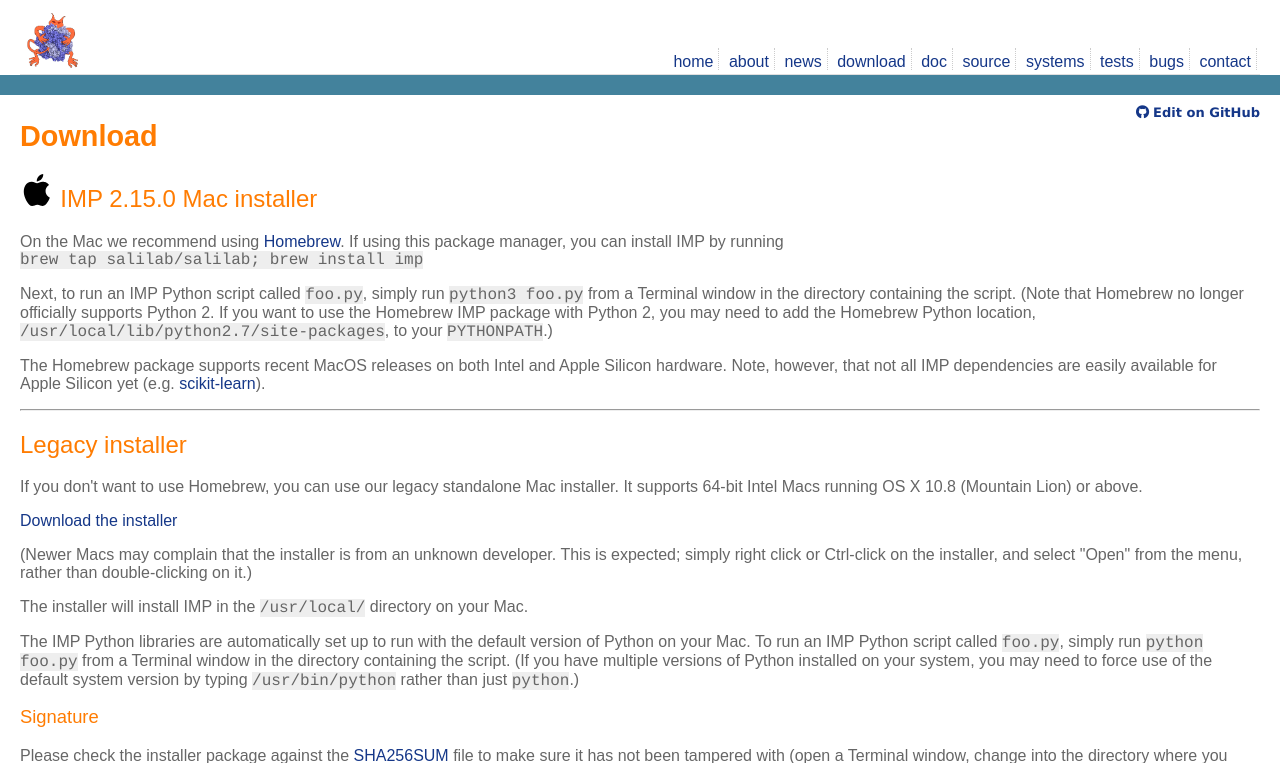
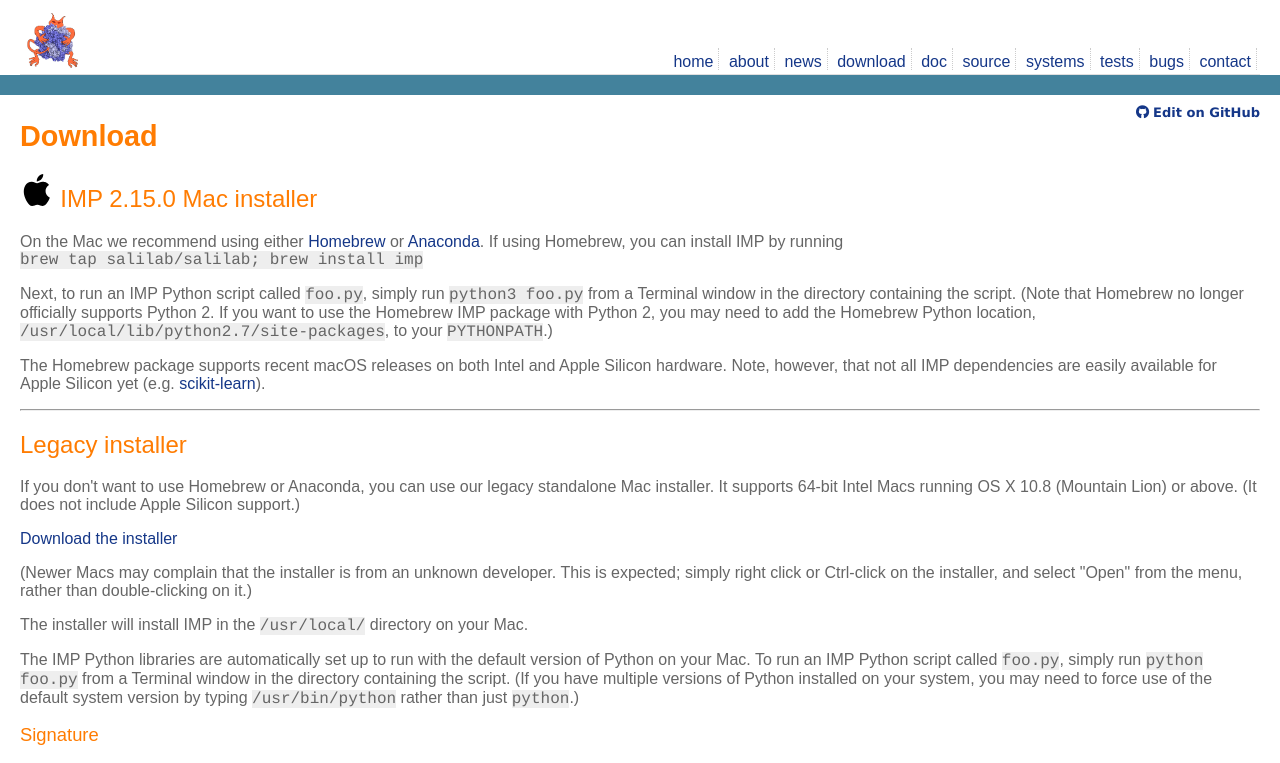
Before and after one commit to salilab/imp_website, a PHP site: page /download-mac.php?FILENAME=1 in a window 1280 px wide. Shown: the top 763 px of the page. Run offline with PHP 8.4, Linux system fonts and the light colour scheme; data that the repository does not hold is empty; some libraries are stand-ins or nearby versions.

Commit message:
Also point Mac users to Anaconda

```diff
--- a/download-mac.php
+++ b/download-mac.php
@@ -9,9 +9,9 @@
 IMP 2.15.0 Mac installer</h2>
 
 <p>
-On the Mac we recommend using <a href="https://brew.sh/">Homebrew</a>.
-If using this package manager,
-you can install IMP by running<br/>
+On the Mac we recommend using either <a href="https://brew.sh/">Homebrew</a>
+or <a href="download-anaconda.html">Anaconda</a>.
+If using Homebrew, you can install IMP by running<br/>
 <tt>brew tap salilab/salilab; brew install imp</tt>
 </p>
 
@@ -23,7 +23,7 @@ with Python 2, you may need to add the Homebrew Python location,
 <tt>/usr/local/lib/python2.7/site-packages</tt>, to your
 <tt>PYTHONPATH</tt>.)</p>
 
-<p>The Homebrew package supports recent MacOS releases on both Intel and
+<p>The Homebrew package supports recent macOS releases on both Intel and
 Apple Silicon hardware. Note, however, that not all IMP dependencies are
 easily available for Apple Silicon yet (e.g.
 <a href="https://github.com/scikit-learn/scikit-learn/issues/19137">scikit-learn</a>).</p>
@@ -33,9 +33,9 @@ easily available for Apple Silicon yet (e.g.
 <h2>Legacy installer</h2>
 
 <p>
-If you don't want to use Homebrew, you can use our legacy standalone Mac
-installer. It supports 64-bit Intel Macs running OS X 10.8 (Mountain Lion)
-or above.
+If you don't want to use Homebrew or Anaconda, you can use our legacy
+standalone Mac installer. It supports 64-bit Intel Macs running OS X 10.8
+(Mountain Lion) or above. (It does not include Apple Silicon support.)
 </p>
 
 <p><a href="get.php?pkg=2.15.0/download/IMP-2.15.0-10.8.dmg">Download the installer</a></p>
```
